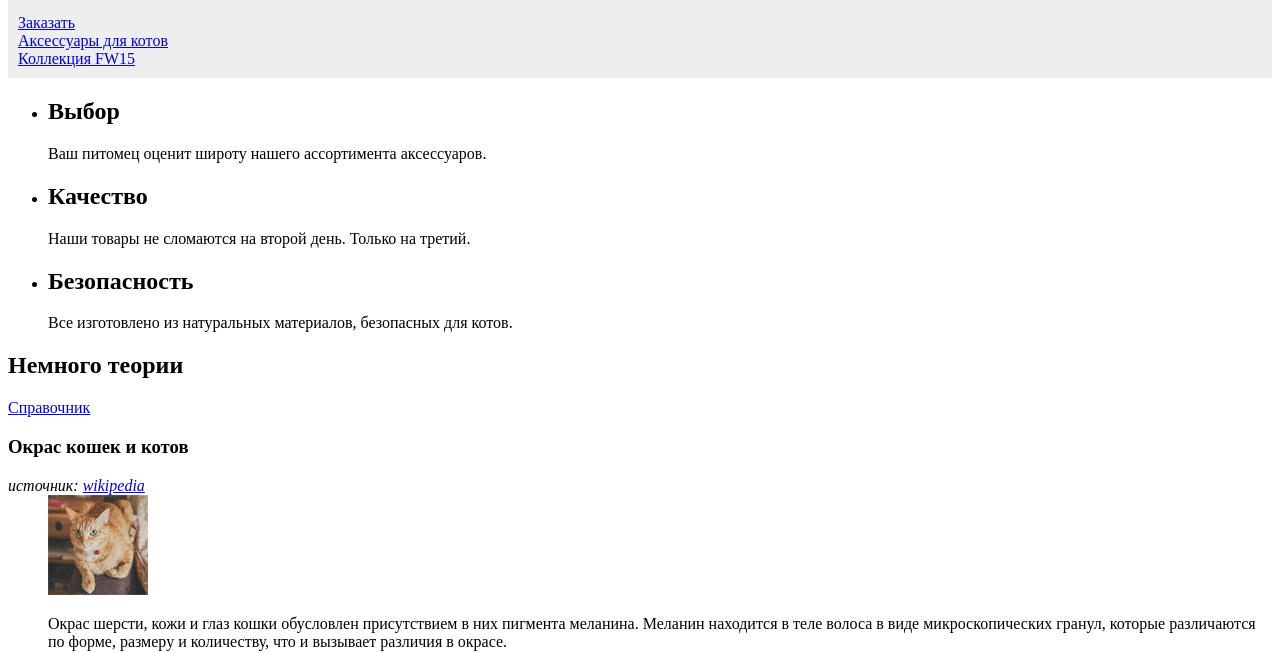
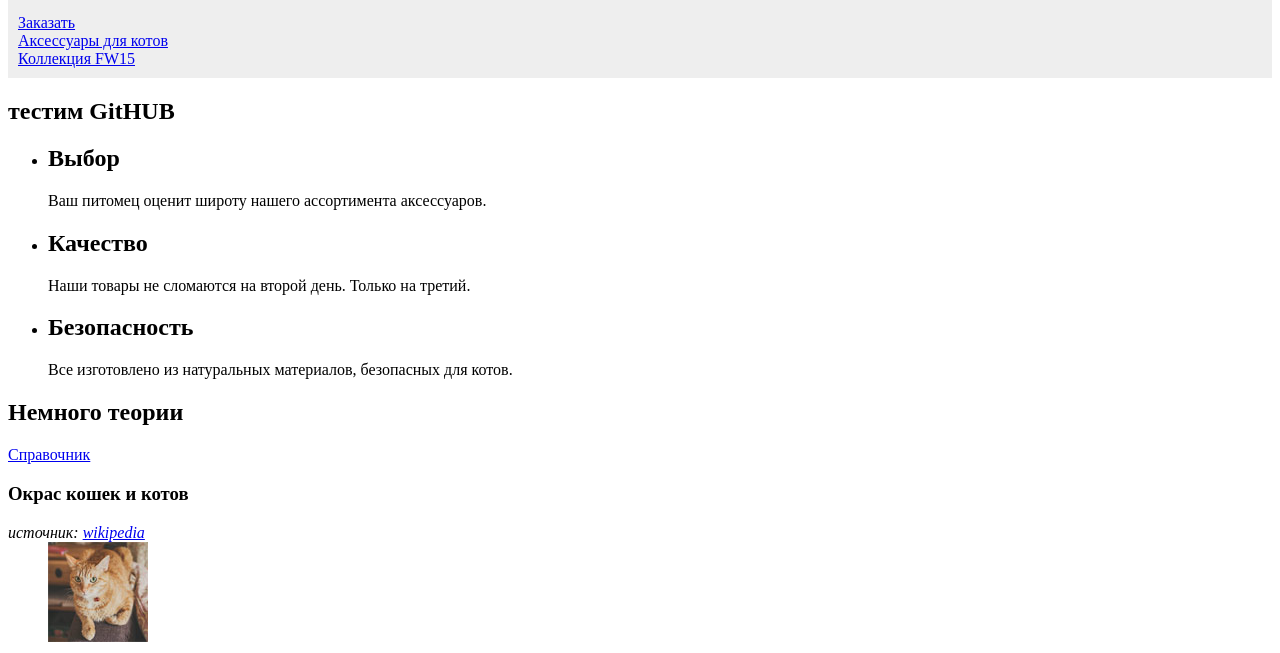
Before and after one commit to MuxaHbI420/The-Great-Keksby, a plain HTML site: page keksby-5-part/index.html in a window 1280 px wide. Shown: the part 149-802 px from the top of the page. Drawn offline with Linux system fonts and the light colour scheme.

Commit message:
Добавил

```diff
--- a/keksby-5-part/index.html
+++ b/keksby-5-part/index.html
@@ -23,6 +23,8 @@
       </div>
     </div>
 
+    <div class="test">
+        <h2>тестим GitHUB</h2>
 
     <div class="features">
       <ul>
```
